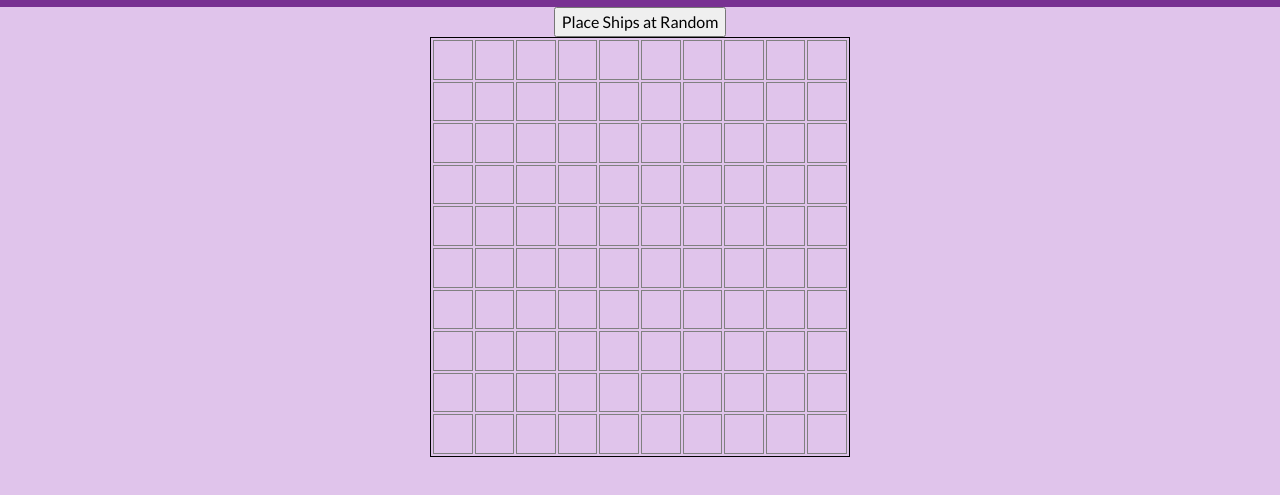
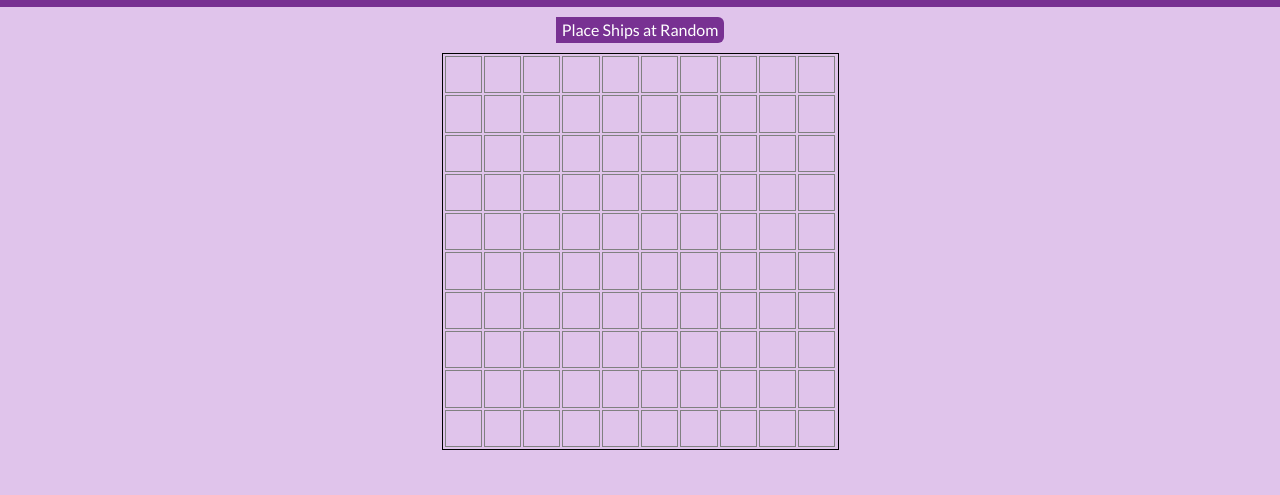
Before and after one commit to Michael-Mine/odin-battleship, a website built with webpack: page src/template.html in a window 1280 px wide. Both pictures are taken after a click on the button "Play Game". Shown: the part 63-558 px from the top of the page. Built offline with nearby package versions, Linux system fonts and the light colour scheme; files whose address does not match are found by name.

Commit message:
style: change buttons colour and padding

```diff
--- /dev/null
+++ b/src/buttons.css
@@ -0,0 +1,13 @@
+/* From Uiverse.io by alexruix */
+.button--submit {
+  border: none;
+  border-radius: 0 6px 6px 0;
+  background-color: #783192;
+  color: #fff;
+  cursor: pointer;
+  transition: background-color 0.3s ease-in-out;
+}
+
+.button--submit:hover {
+  background-color: #d9b5e6;
+}
--- a/src/index.js
+++ b/src/index.js
@@ -1,4 +1,5 @@
 import "./styles.css";
+import "./buttons.css";
 import { gameController } from "./game-controller.js";
 
 const playGameButton = document.querySelector("#play-game");
--- a/src/styles.css
+++ b/src/styles.css
@@ -132,6 +132,10 @@ section {
   align-items: center;
 }
 
+.buttons-container, #info {
+  padding: 10px;
+}
+
 #random,
 #start-game,
 #new-game,
@@ -142,14 +146,13 @@ section {
 
 .board {
   display: grid;
-  height: 420px;
-  width: 420px;
+  height: 397px;
+  width: 397px;
   grid-template-columns: repeat(10, 1fr);
   grid-template-rows: repeat(10, 1fr);
   border: 1px solid black;
   gap: 2px;
   padding: 2px;
-  /* background-color: darkolivegreen; */
 }
 
 .cell {
@@ -158,15 +161,13 @@ section {
   align-items: center;
   text-align: center;
   font-size: 1rem;
-  color: darkolivegreen;
+  color: grey;
   border: 1px solid grey;
-  /* background: lightellow; */
 }
 
 .cell-button {
   height: 90%;
   width: 90%;
-  /* max-width: 100%; */
   cursor: pointer;
   background-color: var(--primary-colour-aside);
   border: none;
--- a/src/template.html
+++ b/src/template.html
@@ -60,13 +60,17 @@
       </header>
       <section>
         <div class="container">
-            <button id="play-game">Play Game</button>
-            <button id="start-game">Start Game</button>
-            <button id="random">Place Ships at Random</button>
-            <button id="new-game">New Game</button>
-            <div id="user-board" class="board"></div>
-            <div id="info"></div>
-            <div id="computer-board" class="board"></div>
+          <div class="buttons-container">
+            <button id="play-game" class="button--submit">Play Game</button>
+            <button id="start-game" class="button--submit">Start Game</button>
+            <button id="random" class="button--submit">
+              Place Ships at Random
+            </button>
+            <button id="new-game" class="button--submit">New Game</button>
+          </div>
+          <div id="user-board" class="board"></div>
+          <div id="info"></div>
+          <div id="computer-board" class="board"></div>
         </div>
       </section>
     </main>
```
